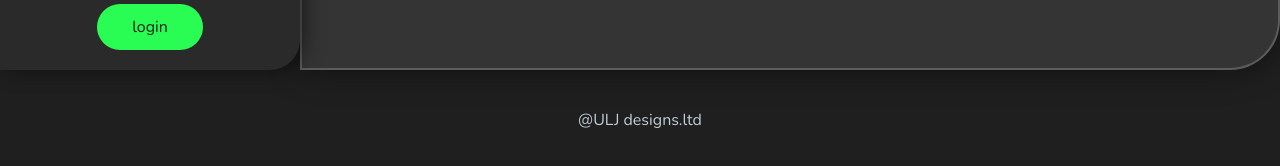
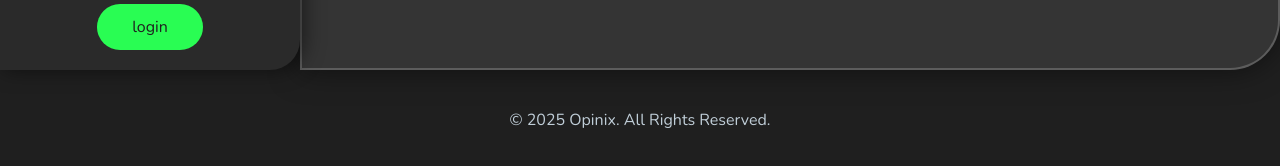
Before and after one commit to jdsteadycode/opinix-web, a React (Vite) app in the folder frontend/: page /login in a window 1280 px wide. Shown: the part 730-896 px from the top of the page. Built offline with nearby package versions, Linux system fonts and the light colour scheme.

Commit message:
updated Footer for opinix-web

```diff
--- a/frontend/src/components/Footer.jsx
+++ b/frontend/src/components/Footer.jsx
@@ -7,7 +7,7 @@ function Footer() {
     // retun footer's jsx
     return(
         <footer className="app-footer">
-            @ULJ designs.ltd
+			<p>&#169; 2025 Opinix.  All Rights Reserved.</p>
         </footer>
     );
 }
```
